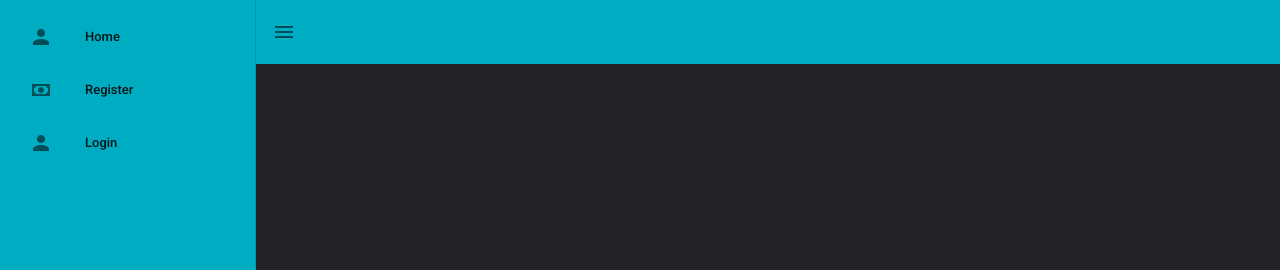
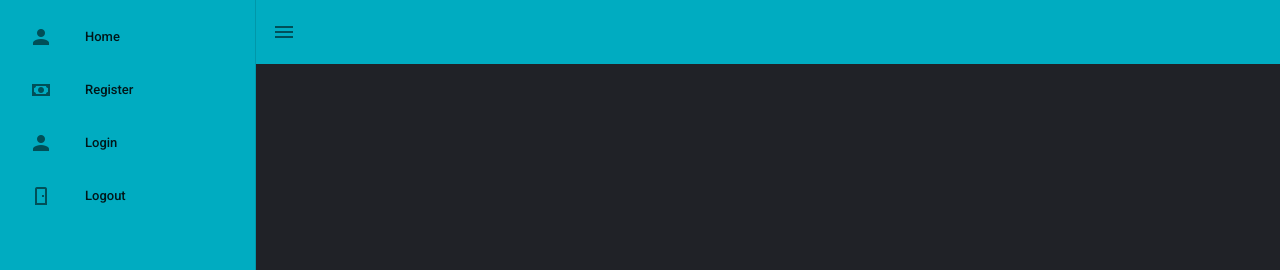
Before and after one commit to lassesuomela/banksim, a Vue app in the folder web/frontend/: page /about in a window 1280 px wide. Shown: the top 270 px of the page. Built offline with nearby package versions, Linux system fonts and the light colour scheme.

Commit message:
Add /logout route

```diff
--- a/web/frontend/src/components/Sidebar.vue
+++ b/web/frontend/src/components/Sidebar.vue
@@ -26,6 +26,7 @@ export default {
         { icon: 'mdi-account', text: 'Home', route: '/home' },
         { icon: 'mdi-cash', text: 'Register', route: '/register' },
         { icon: 'person', text: 'Login', route: '/' },
+        { icon: 'mdi-door', text: 'Logout', route: '/logout' }
       ],
     };
   },
--- a/web/frontend/src/router/index.js
+++ b/web/frontend/src/router/index.js
@@ -4,6 +4,7 @@ import LoginComponent from "../views/login.vue"
 import HomeComponent from "../views/home.vue"
 import RegisterComponent from "../views/register.vue"
 import AboutComponent from "../views/About.vue"
+import LogoutComponent from "../views/logout.vue"
 import axios from "../axios"
 
 Vue.use(VueRouter)
@@ -37,6 +38,14 @@ const routes = [
         path: "/register",
         name: "Register",
         component: RegisterComponent
+    },
+    {
+        path: "/logout",
+        name: "Logout",
+        component: LogoutComponent,
+        meta:{
+          requireAuth: true
+        }
     }
   ]
 
--- /dev/null
+++ b/web/frontend/src/views/logout.vue
@@ -0,0 +1,18 @@
+<template>
+
+</template>
+
+<script>
+export default{
+    methods:{
+        userLogout(){
+            localStorage.removeItem("token");
+            this.$router.replace("/login");
+        }
+    },
+    beforeMount(){
+        this.userLogout();
+    }
+}
+
+</script>
```
